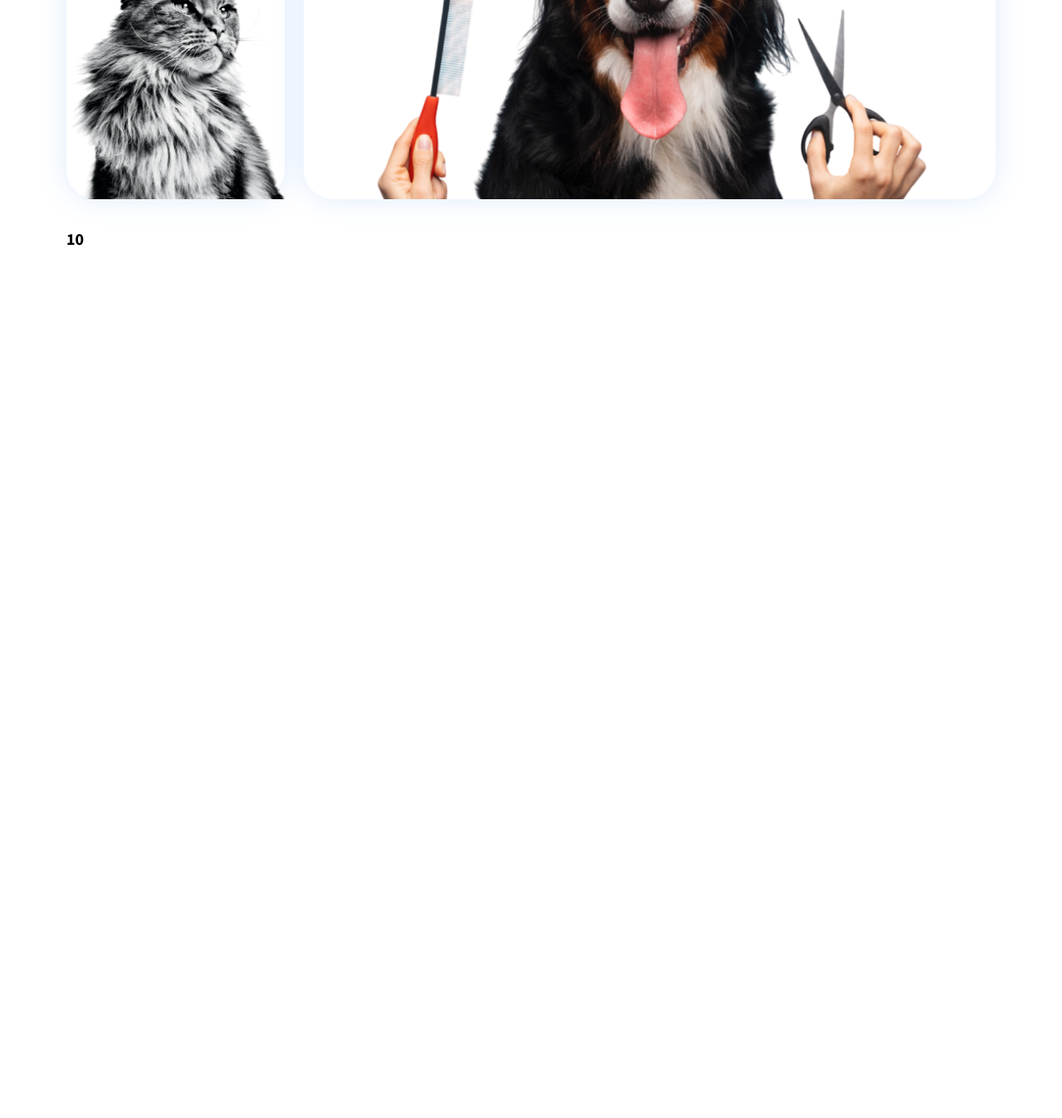
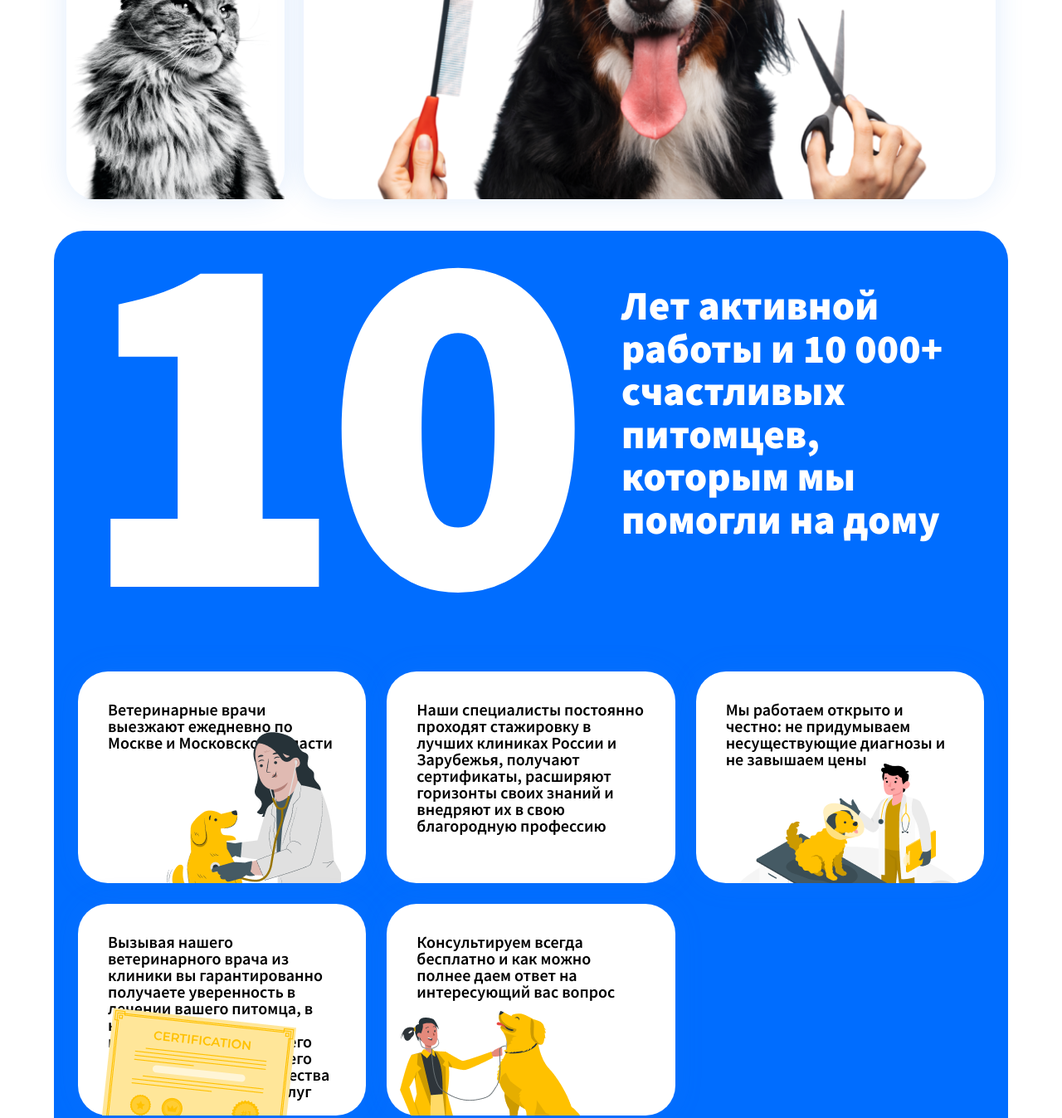
Before and after one commit to mutaev/VetClinic, a plain HTML site: page index.html in a window 1280 px wide. Shown: the part 1890-3237 px from the top of the page at 83% size. Before the commit the page ends 2190 px from the top, so only its background shows below. Drawn offline with Linux system fonts and the light colour scheme.

Commit message:
go to sleep

```diff
--- a/css/style.css
+++ b/css/style.css
@@ -209,6 +209,56 @@ body {
 }
 
 
+/* intro */
+.intro {
+  margin-bottom: 165px;
+}
+.intro__bg {
+  background-color: var(--accent-color);
+  border-radius: 36px;
+  padding: 36px 29px;
+}
+.intro__title {
+  font-weight: 900;
+  font-size: 49px;
+  line-height: 105.2%;
+  color: #FFFFFF;
+  max-width: 398px;
+}
+.intro__title--big {
+  font-size: 595px;
+  letter-spacing: -0.04em;
+  max-width: 1000px;
+}
+.intro__top {
+  display: flex;
+  align-items: center;
+  gap: 60px;
+  position: relative;
+  margin-top: -130px;
+}
+.intro__items {
+  display: grid;
+  grid-template-columns: repeat(3, 1fr);
+  grid-template-rows: 255px 255px;
+  gap: 25px;
+}
+.intro__item {
+  background-color: #fff;
+  box-shadow: 0px 0px 34.0254px rgba(47, 128, 237, 0.15);
+  border-radius: 36px;
+  padding: 36px;
+  position: relative;
+}
+.intro__item-img {
+  position: absolute;
+  right: 30px;
+  bottom: 0;
+}
+.intro__item-text {
+
+}
+
 
 
 
--- a/index.html
+++ b/index.html
@@ -120,11 +120,34 @@
     </div>
   </section>
 
-  <section class="ten">
-    <div class="container">
-      <div class="ten__top">
-        <h2 class="ten__title">10</h2>
+  <section class="intro">
+    <div class="container intro__bg">
+      <div class="intro__top">
+        <h2 class="intro__title intro__title--big">10</h2>
+        <h2 class="intro__title">Лет активной работы и 10 000+ счастливых питомцев, которым мы помогли на дому </h2>
       </div>
+      <div class="intro__items">
+        <div class="intro__item">
+          <p class="intro__item-text">Ветеринарные врачи выезжают ежедневно по Москве и Московской области</p>
+          <img class="intro__item-img" src="./img/intro/1.png" alt="image">
+        </div>
+        <div class="intro__item">
+          <p class="intro__item-text">Наши специалисты постоянно проходят стажировку в лучших клиниках России и Зарубежья, получают сертификаты, расширяют горизонты своих знаний и внедряют их в свою благородную профессию</p>
+        </div>
+        <div class="intro__item">
+          <p class="intro__item-text">Мы работаем открыто и честно: не придумываем несуществующие диагнозы и не завышаем цены</p>
+          <img class="intro__item-img" src="./img/intro/2.png" alt="image">
+        </div>
+        <div class="intro__item intro__item--long">
+          <p class="intro__item-text">Вызывая нашего ветеринарного врача из клиники вы гарантированно получаете уверенность в лечении вашего питомца, в надежности и профессионализме нашего врача, целостности вашего бюджета и гарантия качества наших ветеринарных услуг</p>
+          <img class="intro__item-img" src="./img/intro/3.png" alt="image">
+        </div>
+        <div class="intro__item">
+          <p class="intro__item-text">Консультируем всегда бесплатно и как можно полнее даем ответ на интересующий вас вопрос</p>
+          <img class="intro__item-img" src="./img/intro/4.png" alt="image">
+        </div>
+      </div>
+      <img class="intro__decor" src="./img/intro/dec.png" alt="image">
     </div>
   </section>
 
```
Also changed, not shown: img/intro/1.png (added), img/intro/2.png (added), img/intro/3.png (added), img/intro/4.png (added), img/intro/dec.png (added).
